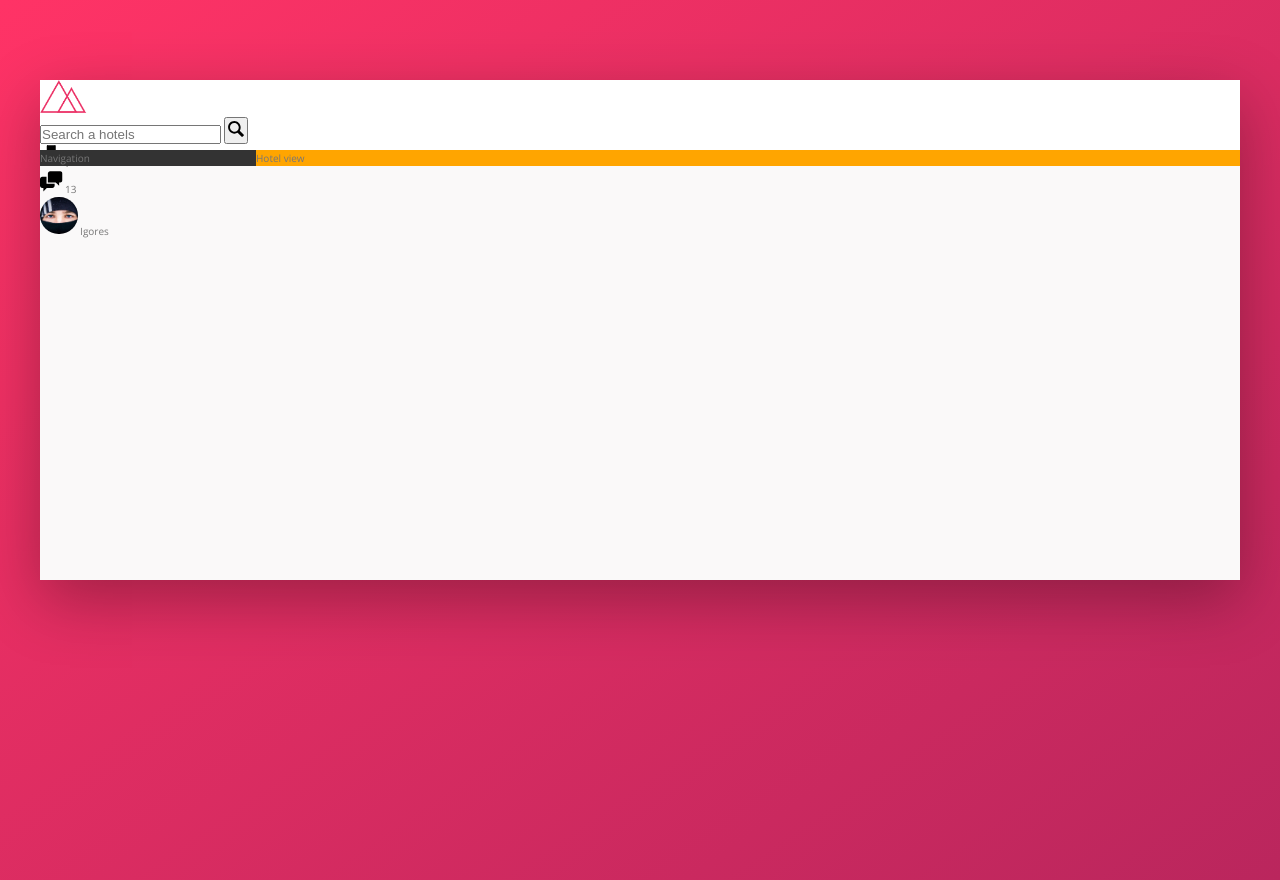
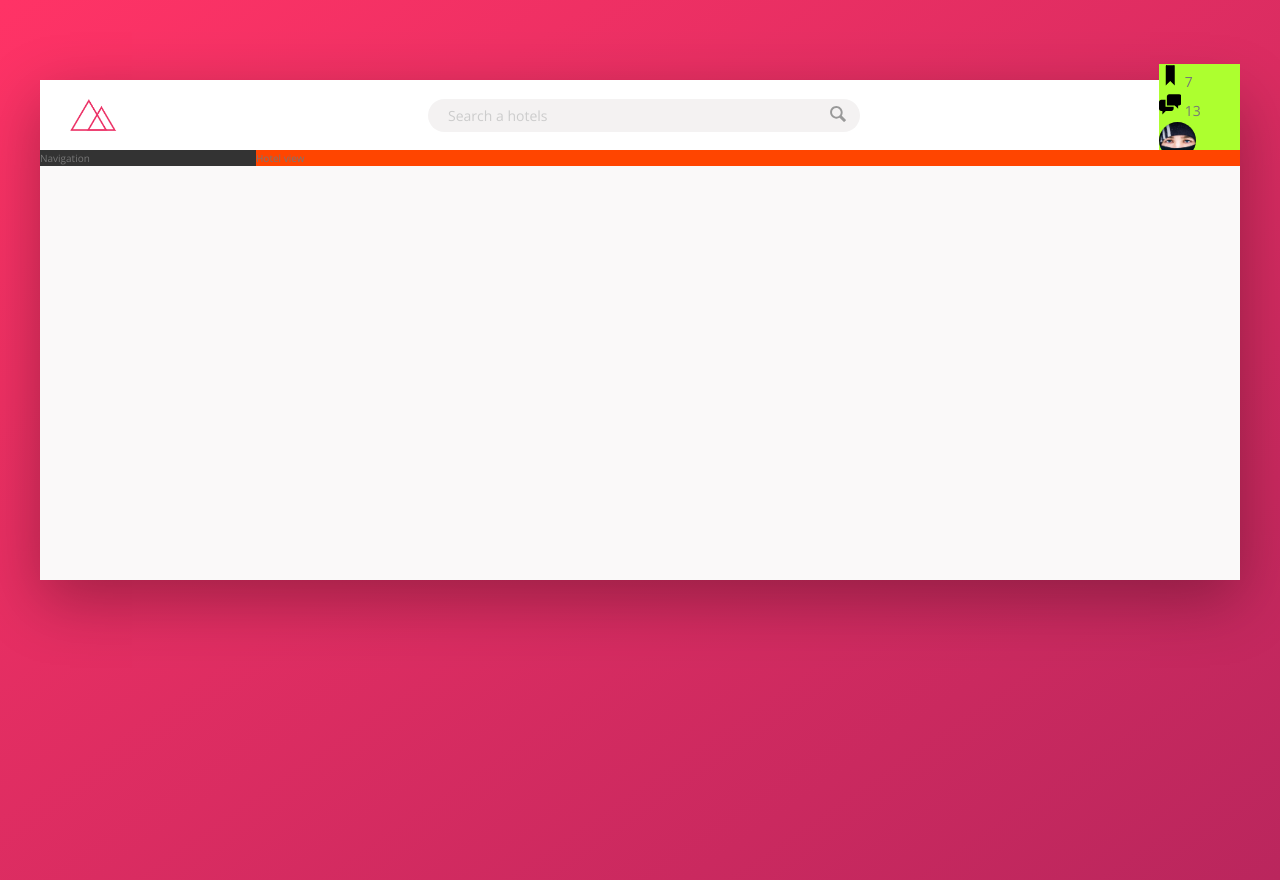
Before and after one commit to igor-arkhipenko/advanced-css-and-sass, a website: page 2-Trillo/index.html in a window 1280 px wide. Drawn offline with nearby package versions, Linux system fonts and the light colour scheme.

Commit message:
building the header - part 2

```diff
--- a/2-Trillo/sass/_components.scss
+++ b/2-Trillo/sass/_components.scss
@@ -2,23 +2,64 @@
 // LOGO
 .logo {
     height: 3.25rem;
+    margin-left: 3rem;
 }
 
 
 //////////////////////////////////////////////////
 // SEARCH
 .search {
+    flex: 0 0 40%;
+
+    display: flex;
+    align-items: center;
+    justify-content: center;
+
     &__input {
+        font-family: inherit;
+        font-size: inherit;
+        color: inherit;
+        background-color: var(--color-grey-light-2);
+        border: none;
+        padding: .7rem 2rem;
+        border-radius: 100px;
+        width: 90%;
+        transition: all .2s;
+        margin-right: -3.25rem;
 
+        &:focus {
+            outline: none;
+            width: 100%;
+            background-color: var(--color-grey-light-3);
+        }
+
+        &::-webkit-input-placeholder {
+            font-weight: 100;
+            color: var(--color-grey-light-4);
+        }
+    }
+
+    &__input:focus + &__button {
+        background-color: var(--color-grey-light-3);
     }
 
     &__button {
+        border: none;
+        background-color: var(--color-grey-light-2);
 
+        &:focus {
+            outline: none;
+        }
+
+        &:active {
+            transform: translateY(2px);
+        }
     }
 
     &__icon {
         height: 2rem;
         width: 2rem;
+        fill: var(--color-grey-dark-3);
     }
 }
 
@@ -26,6 +67,8 @@
 //////////////////////////////////////////////////
 // USER NAVIGATION
 .user-nav {
+    background-color: greenyellow;
+
     &__icon-box {
 
     }
--- a/2-Trillo/sass/_layout.scss
+++ b/2-Trillo/sass/_layout.scss
@@ -8,9 +8,14 @@
 }
 
 .header {
+    font-size: 1.4rem;
     height: 7rem;
     background-color: #fff;
     border-bottom: var(--color-grey-light-2);
+
+    display: flex;
+    justify-content: space-between;
+    align-items: center;
 }
 
 .content {
@@ -25,7 +30,7 @@
 
 .hotel-view {
     background-color: #fff;
-    background-color: orange;
+    background-color: orangered;
 
     flex: 1;
 }
```
Also changed, not shown: 2-Trillo/css/style.css.
